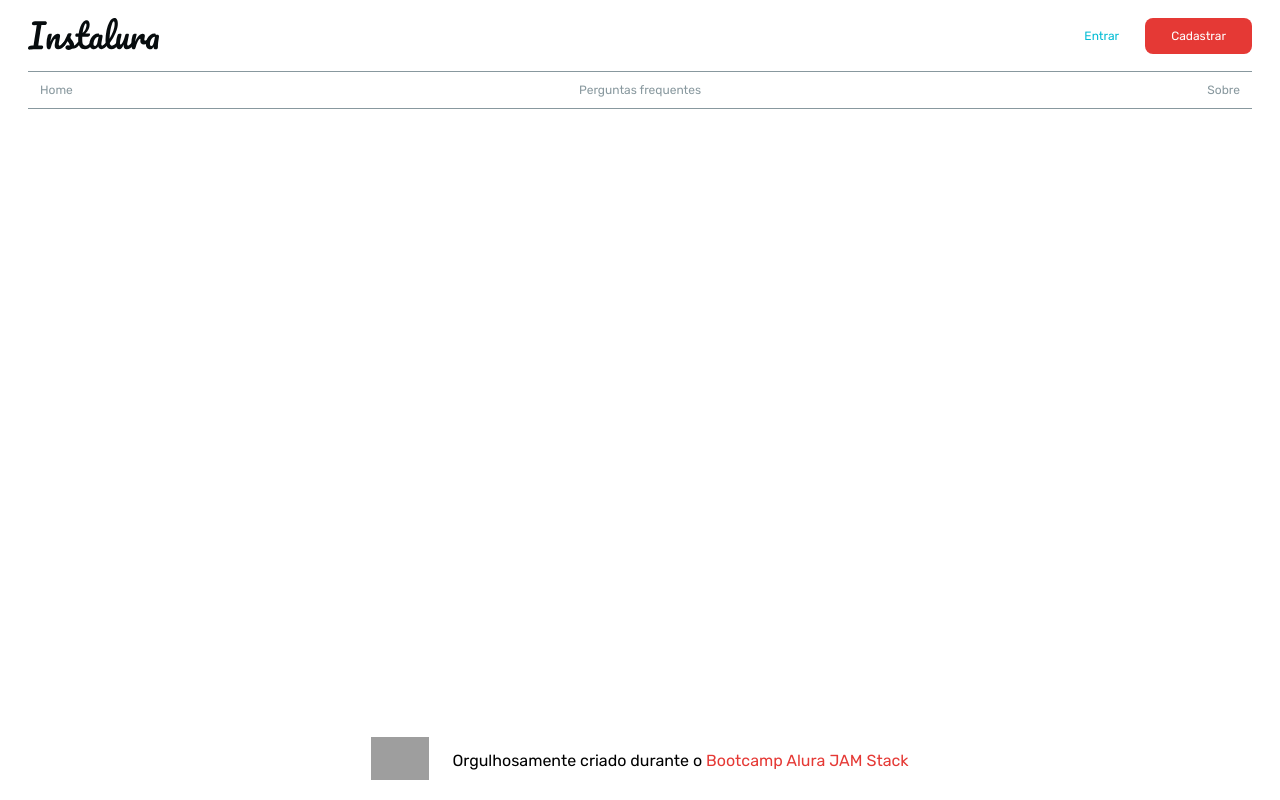
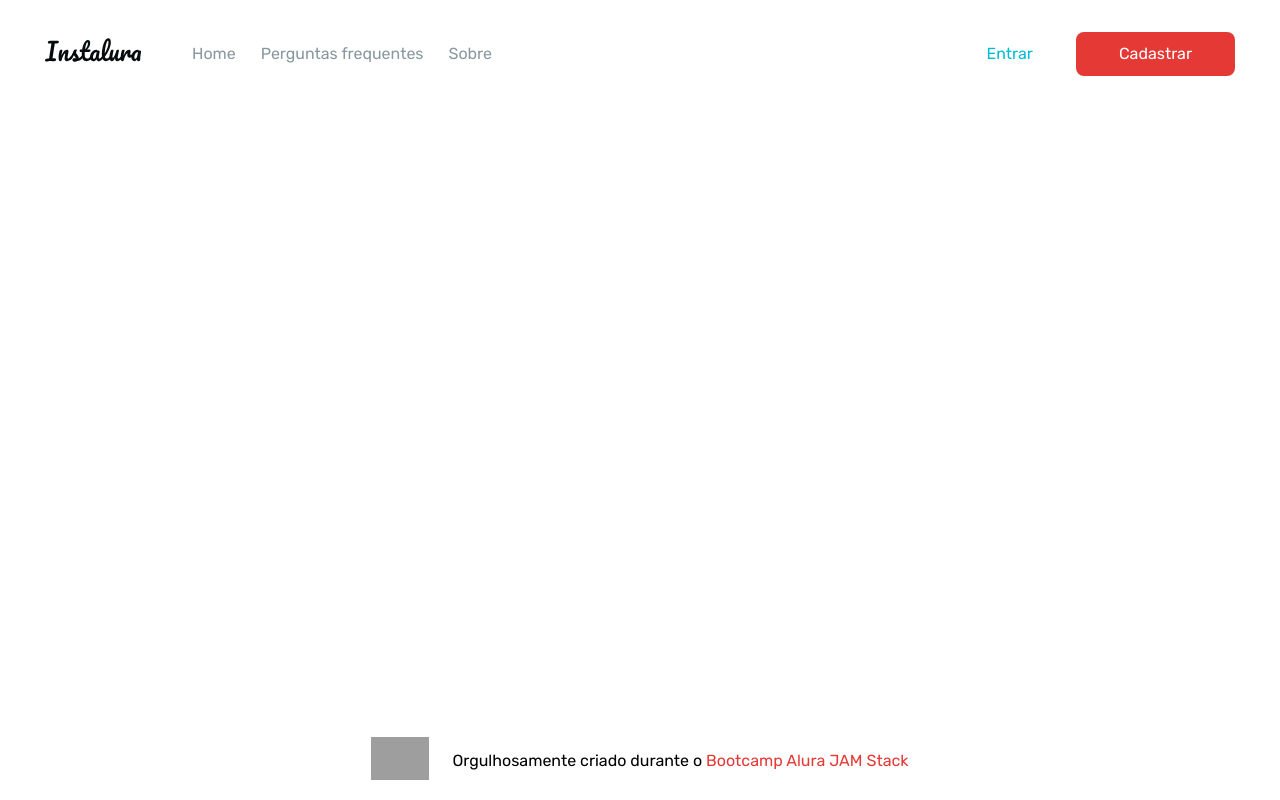
Before and after one commit to rufedupo/instalura-base, a Next.js app: page / in a window 1280 px wide. Built offline with nearby package versions, Linux system fonts and the light colour scheme; grey boxes are pictures that could not be loaded.

Commit message:
Aula 6 concluida

```diff
--- a/src/components/commons/Button/index.js
+++ b/src/components/commons/Button/index.js
@@ -1,24 +1,35 @@
 import styled, { css }  from "styled-components"
 import get from 'lodash/get'
+import { breakpointsMedia } from "../../../theme/utils/breakpointsMedia";
 
 const ButtonGhost = css`
-  color: ${(props) => { return get(props.theme, `colors.${props.variant}.color`);}};;
+  color: ${(props) => { return get(props.theme, `palette.${props.variant}.color`);}};;
   background-color: transparent;
 `
 
 const ButtonDefault = css`
-  color: ${(props) => { return get(props.theme, `colors.${props.variant}.contrastText`);}};
-  background-color: ${(props) => { return get(props.theme, `colors.${props.variant}.color`);}};
+  color: ${(props) => { return get(props.theme, `palette.${props.variant}.contrastText`);}};
+  background-color: ${(props) => { return get(props.theme, `palette.${props.variant}.color`);}};
 `
 
 export const Button = styled.button`
+  ${(props) => (props.ghost) ? ButtonGhost : ButtonDefault };
+  ${({theme}) => {
+    return breakpointsMedia({
+      xs: css`
+        ${theme.typographyVariants.smallestException}
+      `,
+      md: css`
+        padding: 12px 43px;
+        ${theme.typographyVariants.paragraph1}
+      `
+    })
+  }};
+  font-weight: bold;
   border: 0;
   cursor: pointer;
   padding: 12px 26px;
-  font-weight: bold;
   opacity: 1;
-  ${({theme}) => theme.typographyVariants['smallestException'] };
-  ${(props) => (props.ghost) ? ButtonGhost : ButtonDefault };
   transition: opacity ${({ theme }) => theme.transition};
   border-radius: ${({ theme }) => theme.borderRadius};
   &:hover,
--- a/src/components/commons/Footer/index.js
+++ b/src/components/commons/Footer/index.js
@@ -15,7 +15,7 @@ const FooterWrapper = styled.footer`
   }
 
   a {
-    color: ${({ theme }) => theme.colors.primary.main.color};
+    color: ${({ theme }) => theme.palette.primary.main.color};
     text-decoration: none;
   }
 `
--- a/src/components/commons/Menu/styles/MenuWrapper.js
+++ b/src/components/commons/Menu/styles/MenuWrapper.js
@@ -1,4 +1,5 @@
-import styled from 'styled-components'
+import styled, { css } from 'styled-components'
+import { breakpointsMedia } from '../../../../theme/utils/breakpointsMedia';
 
 export const MenuWrapper = styled.nav`
   font-family: 'Rubik', sans-serif;
@@ -9,16 +10,41 @@ export const MenuWrapper = styled.nav`
   margin-top: 18px;
   padding-left: 28px;
   padding-right: 28px;
+  ${breakpointsMedia({
+    md: css`
+      justify-content: flex-start;
+      margin-top: 32px;
+      margin-left: auto;
+      margin-right: auto;
+      width: 100%;
+      padding: 0 16px;
+      max-width: 768px;
+    `,
+    lg: css`
+      max-width: 1160px;
+    `,
+    xl: css`
+      max-width: 1222px;
+    `
+  })}
 `
 
 MenuWrapper.LeftSide = styled.div`
   padding: 0;
   margin: 0;
   order: 1;
+  ${breakpointsMedia({
+    md: css`
+      width: 131px;
+      height: 32px;
+      order: initial;
+      padding-right: 16px;
+    `
+  })}
 `
 
 MenuWrapper.CentralSide = styled.div`
-  padding: 12px;
+  padding: 16px;
   margin: 0;
   order: 3;
   width: 100%;
@@ -29,6 +55,18 @@ MenuWrapper.CentralSide = styled.div`
   margin-top: 17px;
   border-top: 1px solid #88989E;
   border-bottom: 1px solid #88989E;
+  ${breakpointsMedia({
+    md: css`
+      max-width: 332px;
+      justify-content: space-between;
+      flex: 1;
+      order: initial;
+      border: none;
+      margin: 0;
+      padding-top: 0;
+      padding-bottom: 0;
+    `,
+  })}
   a {
     text-align: center;
     display: block;
@@ -41,6 +79,14 @@ MenuWrapper.CentralSide = styled.div`
       font-weight: 500;
       color: #070C0E;
     }
+    ${breakpointsMedia({
+      xs: css`
+        ${({theme}) => theme.typographyVariants.smallestException}
+      `,
+      md: css`
+        ${({theme}) => theme.typographyVariants.paragraph1}
+      `
+    })}
   }
 `
 
@@ -51,4 +97,9 @@ MenuWrapper.RightSide = styled.div`
   flex: 1;
   order: 2;
   justify-content: flex-end;
+  ${breakpointsMedia({
+    md: css`
+      order: initial;
+    `,
+  })}
 `
--- a/src/components/foundations/Text/index.js
+++ b/src/components/foundations/Text/index.js
@@ -1,9 +1,8 @@
 import PropTypes from 'prop-types'
 import styled from 'styled-components'
-import theme from '../../../theme'
 
 const TextBase = styled.span`
-  ${({variant}) => theme.typographyVariants[variant]}
+  ${(props) => props.theme.typographyVariants[props.variant]}
 `
 
 const Text = ({ tag, variant, children }) => {
--- a/src/theme/index.js
+++ b/src/theme/index.js
@@ -1,6 +1,6 @@
 import { typographyVariants } from './typographyVariants'
 
-const colors = {
+const palette = {
   background: {
     light: {
       color: '#FFFFFF'
@@ -38,9 +38,18 @@ const colors = {
   }
 }
 
+const breakpoints = {
+  xs: 0,
+  sm: 480,
+  md: 768,
+  lg: 992,
+  xl: 1200
+}
+
 export default {
-  colors,
+  palette,
   typographyVariants,
+  breakpoints,
   fontFamily: '\'Rubik\', sans-serif',
   borderRadius: '8px',
   transition: '200ms ease-in-out'
--- /dev/null
+++ b/src/theme/utils/breakpointsMedia.js
@@ -0,0 +1,13 @@
+import { css } from 'styled-components'
+import theme from '../index'
+
+export const breakpointsMedia = (cssByBreakpoints) => {
+  const breakpointsNames = Object.keys(cssByBreakpoints)
+  return breakpointsNames.map((breakpointName) => {
+    return css`
+      @media screen and (min-width: ${theme.breakpoints[breakpointName]}px) {
+        ${cssByBreakpoints[breakpointName]}
+      }
+    `
+  })
+}
```
Also changed, not shown: src/theme/Logo/index.js.
